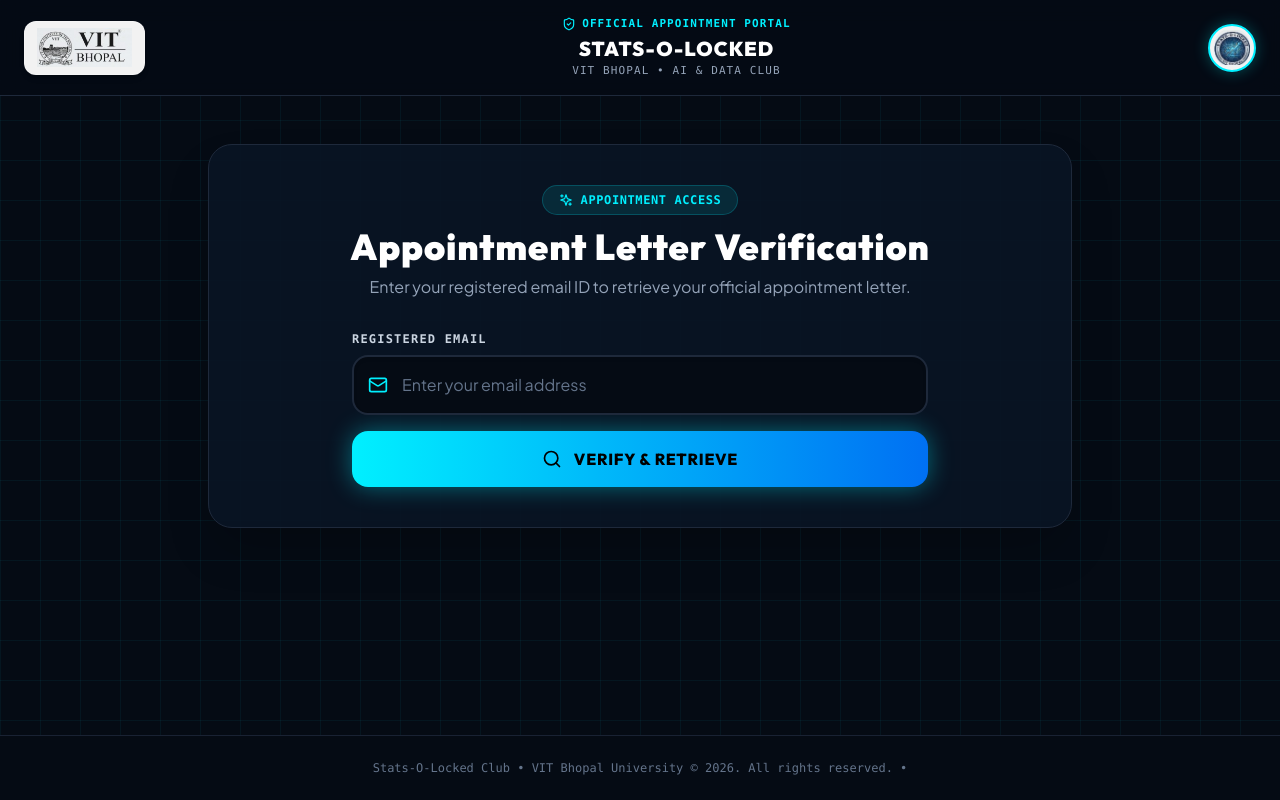
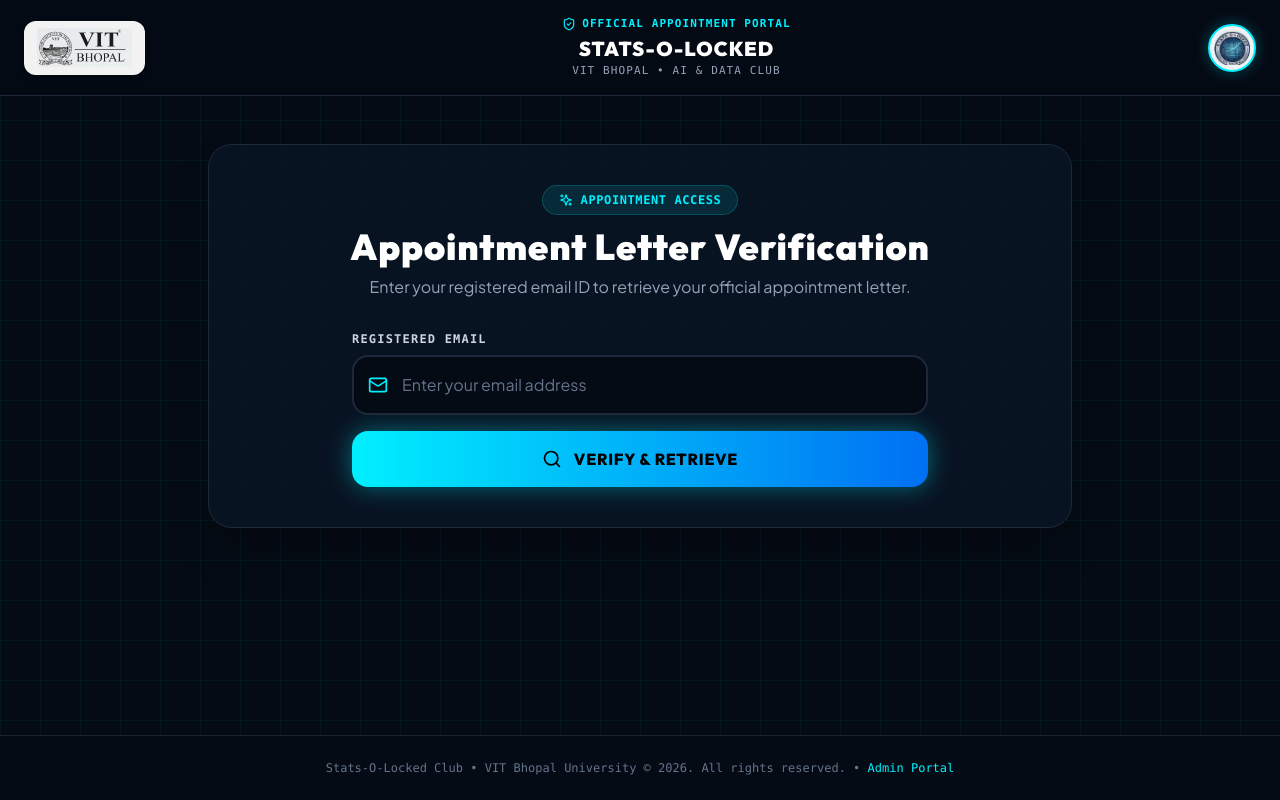
Before and after one commit to Monster-3-2/Club-OfferLetter-site, a React (Vite) app in the folder frontend/: page / in a window 1280 px wide. Both pictures are taken after a click on the button "WELCOME TO STATS-O-LOCKED". Built offline with nearby package versions, Linux system fonts and the light colour scheme; no server answers.

Commit message:
Update StudentPortal.tsx

```diff
--- a/frontend/src/components/StudentPortal.tsx
+++ b/frontend/src/components/StudentPortal.tsx
@@ -372,7 +372,12 @@
       <footer className="border-t border-slate-800/80 bg-[#050B14] py-6 text-center text-xs font-mono text-slate-500">
         Stats-O-Locked Club &bull; VIT Bhopal University &copy; 2026. All rights reserved. &bull;{' '}
 
-
+        <button
+          onClick={onOpenAdmin}
+          className="text-[#00F0FF] hover:underline"
+        >
+          Admin Portal
+        </button>
       </footer>
     </div>
   );
```
